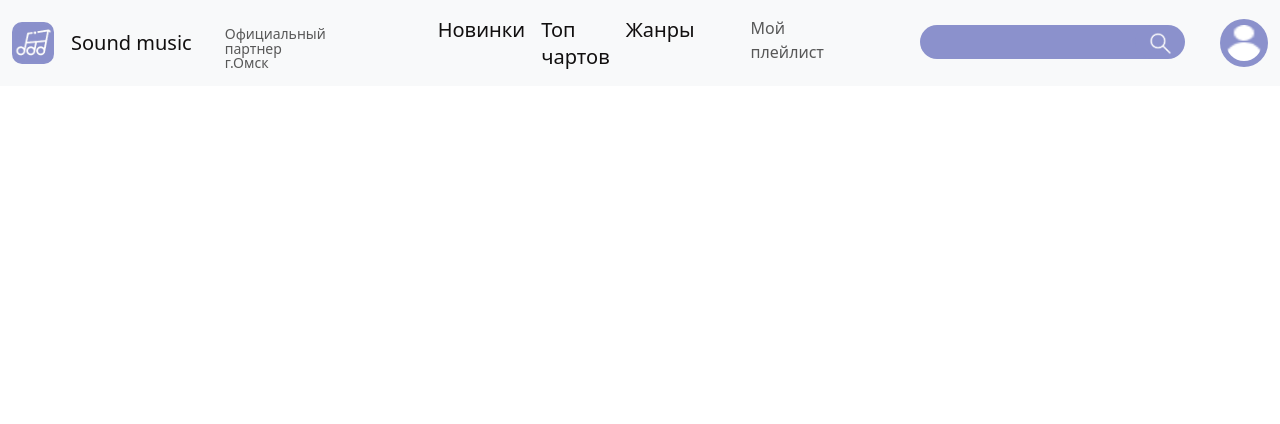
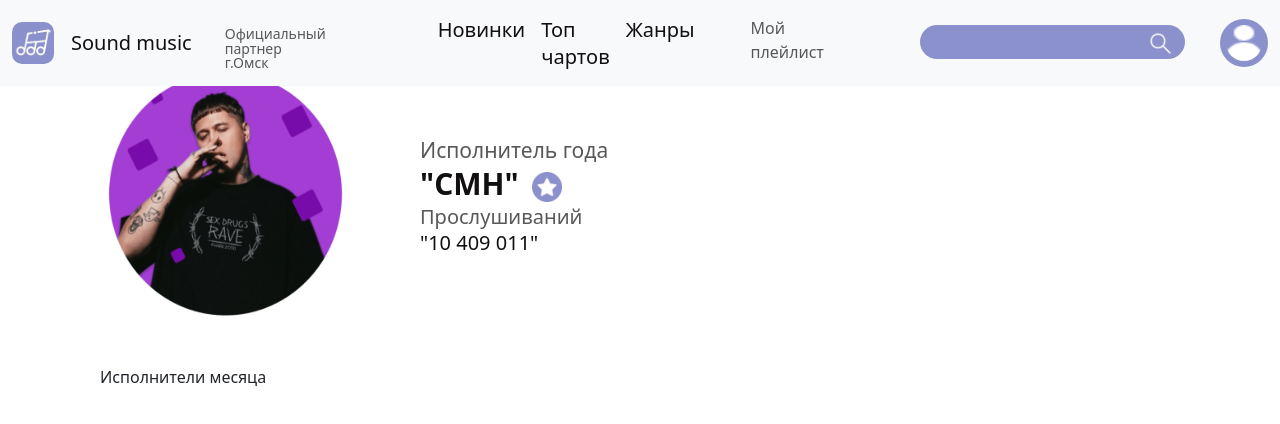
Before and after one commit to tretyaqov/SoundMusic, a React (Create React App) app: page /topcharts in a window 1280 px wide. Shown: the top 424 px of the page. Built offline with nearby package versions, Linux system fonts and the light colour scheme.

Commit message:
TopCharts

```diff
--- /dev/null
+++ b/src/Pages/TopCharts.css
@@ -0,0 +1,81 @@
+/*moty - musican of the year(исполнитель года)*/
+/*motm - musicans of the month(исполнители месяца)*/
+/*sotm - songs of the month(песни месяца)*/
+/*aotm - albums of the month()*/
+
+.moty-img { /*класс картинки исполнителя года*/
+    width: 250px;
+    height: 250px;
+}
+
+.position1{ /*класс области "Исполнитель года"*/
+    display: flex;
+    margin-top: 5.5%;
+    margin-left: 7.8125%;
+    align-items: center;
+}
+
+.star-img { /*класс звёздочки*/
+    position:relative;
+    margin-left: 13px;
+    width: 30px;
+    height: 30px;
+    flex-shrink: 0;
+    top: -5%;
+}
+
+.moty-txt { /*класс текста(информация об исполнителе*/
+    margin-left: 70px;
+    font-family: 'Noto Sans';
+}
+
+.string_moty {
+    color: #585858;
+    font-size: 21px;
+    font-style: normal;
+    font-weight: 500;
+    line-height: normal;
+    margin-bottom: -0.5%;
+}
+
+.string_musican {
+    color: #110F0F;
+    font-size: 30px;
+    font-style: normal;
+    font-weight: 700;
+    line-height: normal;
+    margin-bottom: -0.5%;
+}
+
+.string_plays {
+    color: #585858;
+    font-size: 20px;
+    font-style: normal;
+    font-weight: 500;
+    line-height: normal;
+    margin-bottom: -0.5%;
+}
+
+.string_counter {
+    color: #110F0F;
+    font-size: 20px;
+    font-style: normal;
+    font-weight: 500;
+    line-height: normal;
+    margin-bottom: -0.5%;
+}
+
+.row_motm { /*Ряд "Исполнителей месяца"*/
+    margin-top: 45px;
+    margin-left: 7.8125%;
+}
+
+
+
+.row_sotm { /*Ряд "Песни месяца"*/
+
+}
+
+.row_aotm { /*Ряд "Альбомы месяца"*/
+
+}
--- a/src/Pages/TopCharts.js
+++ b/src/Pages/TopCharts.js
@@ -1,10 +1,38 @@
 import React, { Component } from "react";
+import './TopCharts.css'
+import moty_img from '../Components/Pictures/ava.png' /*импорт картинки исполнителя года*/
+import star_img from '../Components/Pictures/star.png' /*импорт картинки звёздочки*/
 
 export default class TopCharts extends Component {
     render() {
         return (
             <div>
+                <div className="position1">
+                    <img
+                        className="moty-img"
+                        src={moty_img}
+                    />
+                    <div className="moty-txt">
+                        <p className="string_moty">Исполнитель года</p>
+                        <p className="string_musican">"CMH"
+                            <img
+                                className="star-img"
+                                src={star_img}
+                            />
+                        </p>
+                        <p className="string_plays">Прослушиваний</p>
+                        <p className="string_counter">"10 409 011"</p>
+                    </div>
+                </div>
+                <div className="row_motm">
+                    <p>Исполнители месяца</p>
+                </div>
+                <div className="row_sotm">
 
+                </div>
+                <div className="row_aotm">
+
+                </div>
             </div>
         )
     }
```
Also changed, not shown: src/Components/Pictures/star.png, 1 other file (tests, documents, lock files or other folders).
